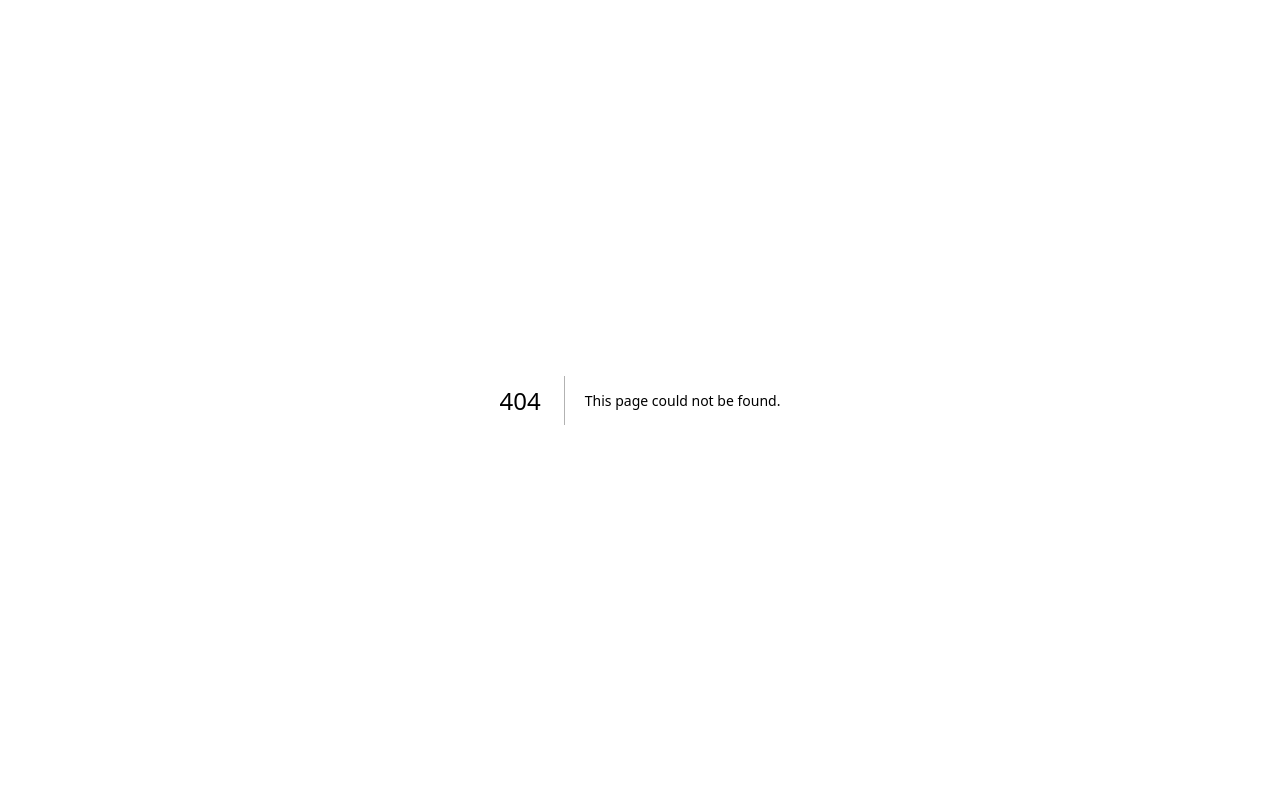
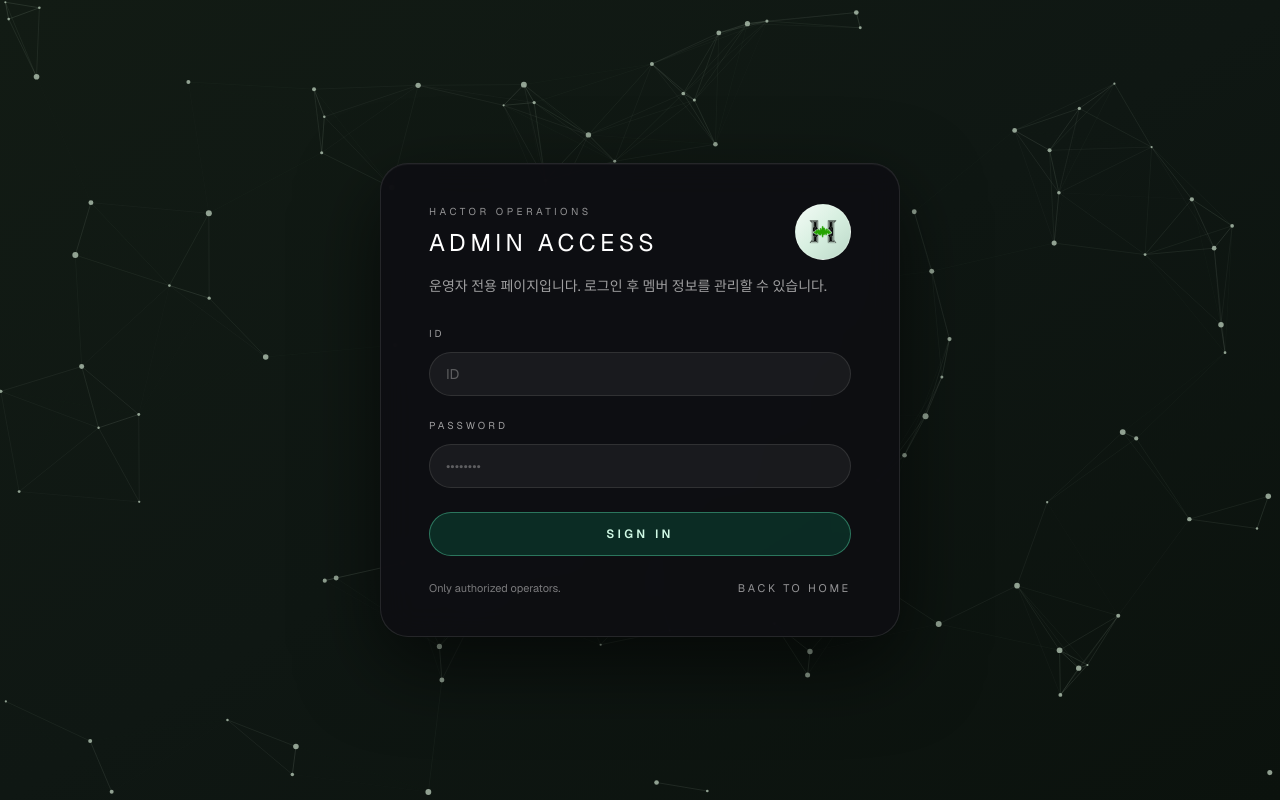
Before and after one commit to candy3157/Hactor, a Next.js app in the folder Hactor/: page /admin in a window 1280 px wide. Before the commit this address had no page. Built offline with nearby package versions, Linux system fonts and the light colour scheme.

Commit message:
create admin login page

```diff
--- /dev/null
+++ b/Hactor/app/admin/page.tsx
@@ -0,0 +1,86 @@
+import Image from "next/image";
+import Link from "next/link";
+import ConstellationBackground from "../components/ConstellationBackground";
+
+export default function AdminLoginPage() {
+  return (
+    <div className="relative min-h-screen overflow-hidden bg-gradient-to-br from-[#121b14] via-[#0f1713] to-[#0b120d] text-white">
+      <ConstellationBackground />
+      <div className="relative z-10 mx-auto flex min-h-screen w-full max-w-5xl items-center justify-center px-4 py-16">
+        <main className="w-full max-w-[520px] rounded-[28px] border border-white/10 bg-[rgba(14,14,18,0.95)] px-8 py-10 text-left shadow-[0_28px_80px_rgba(0,0,0,0.6),inset_0_1px_0_rgba(255,255,255,0.04)] backdrop-blur-[16px] sm:px-12">
+          <div className="flex items-center justify-between">
+            <div>
+              <p className="text-[10px] uppercase tracking-[0.35em] text-white/55">
+                HACTOR Operations
+              </p>
+              <h1 className="mt-2 font-[var(--font-display)] text-2xl uppercase tracking-[0.18em] text-white">
+                Admin Access
+              </h1>
+            </div>
+            <div className="flex h-14 w-14 items-center justify-center rounded-full border border-white/20 bg-gradient-to-br from-[#f3fbf6] via-[#d7efe0] to-[#bcd9c8]">
+              <Image
+                src="/HACTOR_B.png"
+                alt="HACTOR logo"
+                width={48}
+                height={48}
+                className="h-10 w-10 rounded-full object-contain"
+                priority
+              />
+            </div>
+          </div>
+
+          <p className="mt-4 text-sm text-white/60">
+            운영자 전용 페이지입니다. 로그인 후 멤버 정보를 관리할 수 있습니다.
+          </p>
+
+          <form className="mt-6 space-y-4" action="#" method="post">
+            <label className="block">
+              <span className="text-[10px] uppercase tracking-[0.3em] text-white/60">
+                ID
+              </span>
+              <input
+                type="text"
+                name="username"
+                placeholder="ID"
+                autoComplete="username"
+                className="mt-2 h-11 w-full rounded-full border border-white/10 bg-white/5 px-4 text-sm text-white/80 placeholder:text-white/30 focus:border-emerald-300/60 focus:outline-none"
+                required
+              />
+            </label>
+
+            <label className="block">
+              <span className="text-[10px] uppercase tracking-[0.3em] text-white/60">
+                Password
+              </span>
+              <input
+                type="password"
+                name="password"
+                placeholder="••••••••"
+                autoComplete="current-password"
+                className="mt-2 h-11 w-full rounded-full border border-white/10 bg-white/5 px-4 text-sm text-white/80 placeholder:text-white/30 focus:border-emerald-300/60 focus:outline-none"
+                required
+              />
+            </label>
+
+            <button
+              type="submit"
+              className="mt-2 inline-flex h-11 w-full items-center justify-center rounded-full border border-emerald-300/40 bg-emerald-400/15 text-xs font-semibold uppercase tracking-[0.28em] text-emerald-100 transition-colors hover:border-emerald-300/70 hover:bg-emerald-400/25"
+            >
+              Sign in
+            </button>
+          </form>
+
+          <div className="mt-6 flex items-center justify-between text-[11px] text-white/45">
+            <span>Only authorized operators.</span>
+            <Link
+              href="/"
+              className="uppercase tracking-[0.25em] text-white/55 hover:text-white"
+            >
+              Back to home
+            </Link>
+          </div>
+        </main>
+      </div>
+    </div>
+  );
+}
```
